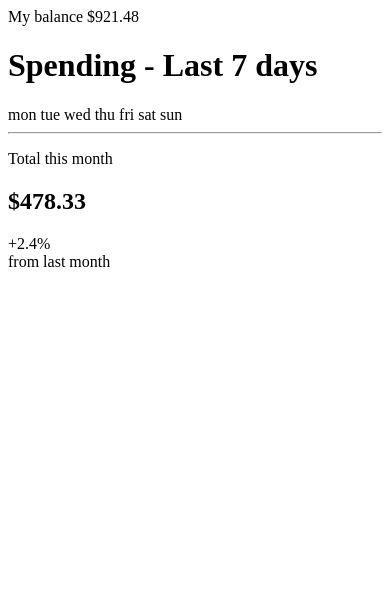
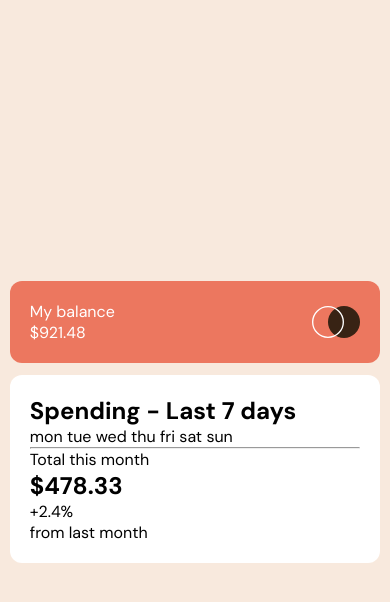
Before and after one commit to EseAlli/expenses-chart, a plain HTML site: page index.html in a window 390 px wide. Drawn offline with nearby package versions, Linux system fonts and the light colour scheme.

Commit message:
mobile implementation

```diff
--- a/index.html
+++ b/index.html
@@ -12,11 +12,21 @@
       href="./images/favicon-32x32.png"
     />
 
+    <link rel="stylesheet" href="./style.css" />
+
     <title>Frontend Mentor | Expenses chart component</title>
   </head>
   <body>
     <main>
-      My balance $921.48
+      <section>
+        <div class="balance-card">
+          <p>
+            My balance<br />
+            <span>$921.48</span>
+          </p>
+          <img src="./images/logo.svg" alt="logo" />
+        </div>
+        <div class="chart">
           <h1>Spending - Last 7 days</h1>
           mon tue wed thu fri sat sun
           <hr />
@@ -30,6 +40,8 @@
               </p>
             </div>
           </div>
+        </div>
+      </section>
     </main>
 
     <script src="https://cdnjs.cloudflare.com/ajax/libs/Chart.js/2.9.4/Chart.js"></script>
--- /dev/null
+++ b/style.css
@@ -0,0 +1,58 @@
+@import url("https://fonts.googleapis.com/css2?family=DM+Sans:wght@400;700&display=swap");
+:root {
+  --primary-red: hsl(10, 79%, 65%);
+  --primary-cyan: hsl(186, 34%, 60%);
+  --primary-brown: hsl(25, 47%, 15%);
+  --secondary-brown: hsl(28, 10%, 53%);
+  --primary-cream: hsl(27, 66%, 92%);
+  --primary-orange: hsl(33, 100%, 98%);
+}
+
+* {
+  margin: 0;
+  padding: 0;
+  box-sizing: border-box;
+}
+
+body {
+  min-height: 100vh;
+  background-color: var(--primary-cream);
+  font-family: "DM Sans", sans-serif;
+}
+
+main {
+  height: 100vh;
+  display: flex;
+  align-items: center;
+  width: 95%;
+  margin: 0 auto;
+}
+
+section {
+  display: flex;
+  flex-direction: column;
+  width: 100%;
+  gap: 0.75rem;
+}
+
+img {
+  display: block;
+  width: 3rem;
+  max-height: 100%;
+}
+
+.balance-card {
+  background-color: var(--primary-red);
+  color: white;
+  padding: 1.25rem;
+  display: flex;
+  justify-content: space-between;
+  border-radius: 0.75rem;
+}
+
+.chart {
+  color: black;
+  background-color: white;
+  border-radius: 0.75rem;
+  padding: 1.25rem;
+}
```
Lines whose indentation alone changed are shown as unchanged.
